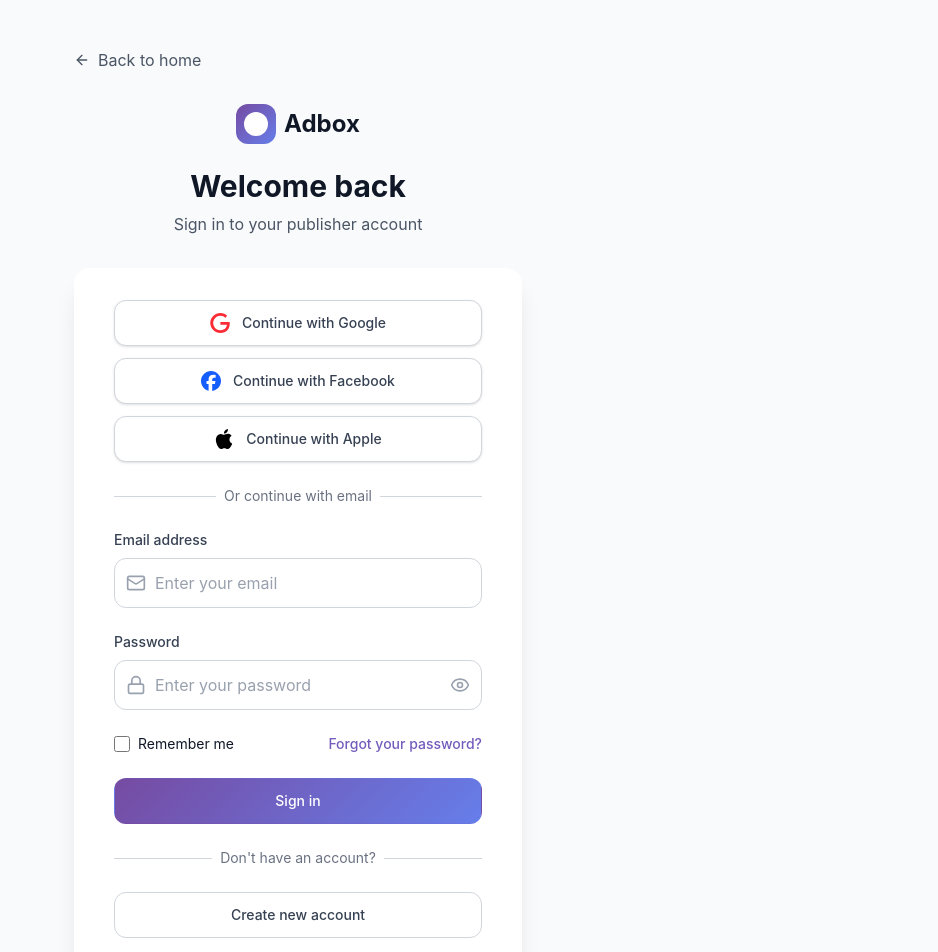
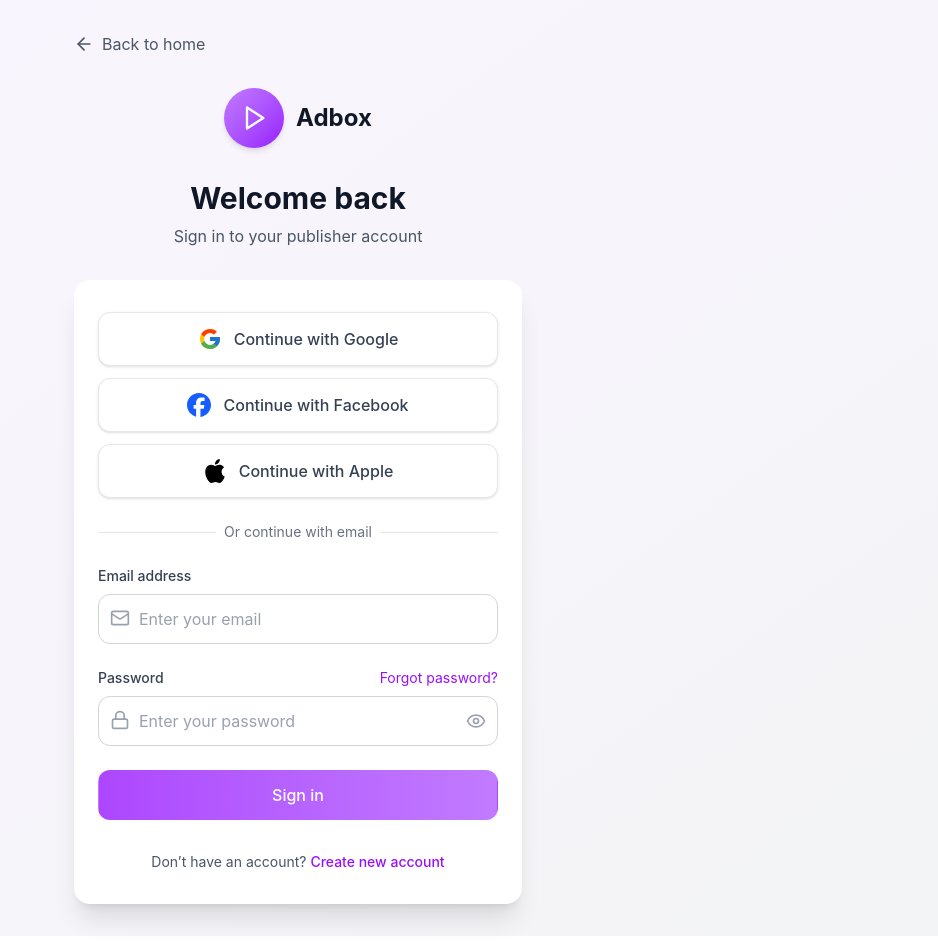
Before and after one commit to adbox-advertisement/adbox-landing, a React (Vite) app: page /signin in a window 1280 px wide. Shown: the top 952 px of the page, without its empty margins (342-1280 px from the left). Built offline with nearby package versions, Linux system fonts and the light colour scheme.

Commit message:
latest mid updates

```diff
--- a/src/helpers/api.service.ts
+++ b/src/helpers/api.service.ts
@@ -1,6 +1,6 @@
 import axios from "axios";
 
-const BASE_URL_V1 = import.meta.env.VITE_BASE_URL;
+export const BASE_URL_V1 = import.meta.env.VITE_BASE_URL;
 import { Storage } from "./local.storage";
 
 const config: any = {
--- a/src/pages/signin.tsx
+++ b/src/pages/signin.tsx
@@ -1,132 +1,147 @@
 import { useState } from "react";
 import { Link } from "wouter";
 import { Eye, EyeOff, Mail, Lock, ArrowLeft } from "lucide-react";
-import { SiGoogle, SiFacebook, SiApple } from "react-icons/si";
+import { SiFacebook, SiApple } from "react-icons/si";
 import { useAuth } from "@/context/authContext";
+import { FcGoogle } from "react-icons/fc";
+import { BASE_URL_V1 } from "@/helpers/api.service";
 
 export default function SignIn() {
   const [showPassword, setShowPassword] = useState(false);
   const { login } = useAuth();
-  // const { login, loading, error } = useAuth();
 
   const [formData, setFormData] = useState({
     email: "",
     password: "",
+    terms: false,
   });
 
   const handleSubmit = (e: React.FormEvent) => {
     e.preventDefault();
-    // Handle sign in logic here
-    console.log("Sign in:", formData);
+
     login(formData.email, formData.password);
   };
 
   const handleSocialSignIn = (provider: string) => {
-    // Handle social sign in logic here
     console.log(`Sign in with ${provider}`);
   };
 
   const handleChange = (e: React.ChangeEvent<HTMLInputElement>) => {
+    const { name, type, checked, value } = e.target;
     setFormData((prev) => ({
       ...prev,
-      [e.target.name]: e.target.value,
+      [name]: type === "checkbox" ? checked : value,
     }));
   };
 
   return (
-    <div className="min-h-screen bg-gray-50 flex flex-col justify-center py-12 sm:px-6 lg:px-8">
+    <div className="min-h-screen bg-gradient-to-br from-purple-50 to-gray-100 flex flex-col justify-center px-4 py-8 sm:px-6 lg:px-8">
       <div className="sm:mx-auto sm:w-full sm:max-w-md">
         {/* Back to home link */}
         <Link
           href="/"
-          className="inline-flex items-center space-x-2 text-gray-600 hover:text-adbox-primary transition-colors mb-8"
+          className="inline-flex items-center space-x-2 text-gray-600 hover:text-purple-600 transition-colors mb-6 sm:mb-8 text-sm sm:text-base"
         >
-          <ArrowLeft className="w-4 h-4" />
+          <ArrowLeft className="w-4 h-4 sm:w-5 sm:h-5" />
           <span>Back to home</span>
         </Link>
 
         {/* Logo */}
-        <div className="flex justify-center mb-6">
-          <div className="flex items-center space-x-2">
-            <div className="w-10 h-10 bg-gradient-primary rounded-xl flex items-center justify-center">
-              <div className="w-6 h-6 bg-white rounded-lg"></div>
+        <div className="flex justify-center mb-6 sm:mb-8">
+          <div className="flex items-center space-x-3">
+            <div className="rounded-full bg-gradient-to-br from-purple-400 to-purple-600 p-3 sm:p-4 flex items-center justify-center shadow-md">
+              <svg
+                xmlns="http://www.w3.org/2000/svg"
+                width="24"
+                height="24"
+                viewBox="0 0 24 24"
+                fill="none"
+                stroke="white"
+                strokeWidth="2"
+                strokeLinecap="round"
+                strokeLinejoin="round"
+                className="w-6 h-6 sm:w-7 sm:h-7"
+              >
+                <polygon points="6 3 20 12 6 21 6 3"></polygon>
+              </svg>
             </div>
-            <span className="font-bold text-2xl text-gray-900">Adbox</span>
+            <span className="font-bold text-xl sm:text-2xl text-gray-900">
+              Adbox
+            </span>
           </div>
         </div>
 
-        <h2 className="text-center text-3xl font-bold text-gray-900 mb-2">
+        <h2 className="text-center text-2xl sm:text-3xl font-bold text-gray-900 mb-2">
           Welcome back
         </h2>
-        <p className="text-center text-gray-600 mb-8">
+        <p className="text-center text-gray-600 mb-6 sm:mb-8 text-sm sm:text-base">
           Sign in to your publisher account
         </p>
       </div>
 
       <div className="sm:mx-auto sm:w-full sm:max-w-md">
-        <div className="bg-white py-8 px-4 shadow-xl rounded-2xl sm:px-10 animate-fade-in-up">
+        <div className="bg-white py-6 px-4 sm:py-8 sm:px-6 shadow-xl rounded-2xl animate-fade-in-up">
           {/* Social Sign In */}
-          <div className="space-y-3 mb-6">
+          <div className="space-y-3 mb-5 sm:mb-6">
             <button
               type="button"
               onClick={() => handleSocialSignIn("Google")}
-              className="w-full flex justify-center items-center px-4 py-3 border border-gray-300 rounded-xl shadow-sm text-sm font-medium text-gray-700 bg-white hover:bg-gray-50 hover:border-gray-400 transition-all duration-300 transform hover:scale-105 hover:shadow-md"
+              className="w-full flex justify-center items-center px-3 py-3 sm:py-3.5 border border-gray-200 rounded-xl shadow-sm text-sm sm:text-base font-medium text-gray-700 bg-white hover:bg-gray-50 hover:border-purple-300 transition-all duration-300 transform hover:scale-[1.02] hover:shadow-md"
             >
-              <SiGoogle className="h-5 w-5 text-red-500 mr-3" />
+              <FcGoogle className="h-5 w-5 sm:h-6 sm:w-6 text-red-500 mr-3" />
               Continue with Google
             </button>
 
             <button
               type="button"
               onClick={() => handleSocialSignIn("Facebook")}
-              className="w-full flex justify-center items-center px-4 py-3 border border-gray-300 rounded-xl shadow-sm text-sm font-medium text-gray-700 bg-white hover:bg-gray-50 hover:border-gray-400 transition-all duration-300 transform hover:scale-105 hover:shadow-md"
+              className="w-full flex justify-center items-center px-3 py-3 sm:py-3.5 border border-gray-200 rounded-xl shadow-sm text-sm sm:text-base font-medium text-gray-700 bg-white hover:bg-gray-50 hover:border-purple-300 transition-all duration-300 transform hover:scale-[1.02] hover:shadow-md"
             >
-              <SiFacebook className="h-5 w-5 text-blue-600 mr-3" />
+              <SiFacebook className="h-5 w-5 sm:h-6 sm:w-6 text-blue-600 mr-3" />
               Continue with Facebook
             </button>
 
             <button
               type="button"
               onClick={() => handleSocialSignIn("Apple")}
-              className="w-full flex justify-center items-center px-4 py-3 border border-gray-300 rounded-xl shadow-sm text-sm font-medium text-gray-700 bg-white hover:bg-gray-50 hover:border-gray-400 transition-all duration-300 transform hover:scale-105 hover:shadow-md"
+              className="w-full flex justify-center items-center px-3 py-3 sm:py-3.5 border border-gray-200 rounded-xl shadow-sm text-sm sm:text-base font-medium text-gray-700 bg-white hover:bg-gray-50 hover:border-purple-300 transition-all duration-300 transform hover:scale-[1.02] hover:shadow-md"
             >
-              <SiApple className="h-5 w-5 text-black mr-3" />
+              <SiApple className="h-5 w-5 sm:h-6 sm:w-6 text-black mr-3" />
               Continue with Apple
             </button>
           </div>
 
           {/* Divider */}
-          <div className="relative mb-6">
+          <div className="relative mb-5 sm:mb-6">
             <div className="absolute inset-0 flex items-center">
-              <div className="w-full border-t border-gray-300" />
+              <div className="w-full border-t border-gray-200" />
             </div>
-            <div className="relative flex justify-center text-sm">
+            <div className="relative flex justify-center text-xs sm:text-sm">
               <span className="px-2 bg-white text-gray-500">
                 Or continue with email
               </span>
             </div>
           </div>
 
-          <form className="space-y-6" onSubmit={handleSubmit}>
+          {/* Form */}
+          <form className="space-y-5 sm:space-y-6" onSubmit={handleSubmit}>
             {/* Email field */}
             <div>
               <label
                 htmlFor="email"
-                className="block text-sm font-medium text-gray-700 mb-2"
+                className="block text-sm font-medium text-gray-700 mb-1.5 sm:mb-2"
               >
                 Email address
               </label>
               <div className="relative">
-                <div className="absolute inset-y-0 left-0 pl-3 flex items-center pointer-events-none">
-                  <Mail className="h-5 w-5 text-gray-400" />
-                </div>
+                <Mail className="absolute left-3 top-3.5 h-5 w-5 text-gray-400" />
                 <input
                   id="email"
                   name="email"
                   type="email"
                   autoComplete="email"
                   required
-                  className="appearance-none block w-full pl-10 pr-3 py-3 border border-gray-300 rounded-xl placeholder-gray-400 focus:outline-none focus:ring-2 focus:ring-adbox-primary focus:border-adbox-primary transition-colors"
+                  className="appearance-none block w-full pl-10 pr-3 py-2.5 sm:py-3 border border-gray-300 rounded-xl placeholder-gray-400 focus:outline-none focus:ring-2 focus:ring-purple-400 focus:border-purple-400 transition-colors text-sm sm:text-base"
                   placeholder="Enter your email"
                   value={formData.email}
                   onChange={handleChange}
@@ -136,23 +151,32 @@ export default function SignIn() {
 
             {/* Password field */}
             <div>
+              <div className="flex items-center justify-between mb-1.5 sm:mb-2">
                 <label
                   htmlFor="password"
-                className="block text-sm font-medium text-gray-700 mb-2"
+                  className="block text-sm font-medium text-gray-700"
                 >
                   Password
                 </label>
+                {/* Forgot password link */}
+                <a
+                  href={`${BASE_URL_V1}/auth/forgot-password`}
+                  target="_blank"
+                  rel="noopener noreferrer"
+                  className="text-xs sm:text-sm text-purple-600 hover:underline"
+                >
+                  Forgot password?
+                </a>
+              </div>
               <div className="relative">
-                <div className="absolute inset-y-0 left-0 pl-3 flex items-center pointer-events-none">
-                  <Lock className="h-5 w-5 text-gray-400" />
-                </div>
+                <Lock className="absolute left-3 top-3.5 h-5 w-5 text-gray-400" />
                 <input
                   id="password"
                   name="password"
                   type={showPassword ? "text" : "password"}
                   autoComplete="current-password"
                   required
-                  className="appearance-none block w-full pl-10 pr-12 py-3 border border-gray-300 rounded-xl placeholder-gray-400 focus:outline-none focus:ring-2 focus:ring-adbox-primary focus:border-adbox-primary transition-colors"
+                  className="appearance-none block w-full pl-10 pr-12 py-2.5 sm:py-3 border border-gray-300 rounded-xl placeholder-gray-400 focus:outline-none focus:ring-2 focus:ring-purple-400 focus:border-purple-400 transition-colors text-sm sm:text-base"
                   placeholder="Enter your password"
                   value={formData.password}
                   onChange={handleChange}
@@ -171,38 +195,11 @@ export default function SignIn() {
               </div>
             </div>
 
-            {/* Remember me and forgot password */}
-            <div className="flex items-center justify-between">
-              <div className="flex items-center">
-                <input
-                  id="remember-me"
-                  name="remember-me"
-                  type="checkbox"
-                  className="h-4 w-4 text-adbox-primary focus:ring-adbox-primary border-gray-300 rounded"
-                />
-                <label
-                  htmlFor="remember-me"
-                  className="ml-2 block text-sm text-gray-900"
-                >
-                  Remember me
-                </label>
-              </div>
-
-              <div className="text-sm">
-                <a
-                  href="#"
-                  className="font-medium text-adbox-primary hover:text-adbox-secondary transition-colors"
-                >
-                  Forgot your password?
-                </a>
-              </div>
-            </div>
-
             {/* Submit button */}
             <div>
               <button
                 type="submit"
-                className="group relative w-full flex justify-center py-3 px-4 border border-transparent text-sm font-medium rounded-xl text-white bg-gradient-primary hover:opacity-90 hover:scale-105 focus:outline-none focus:ring-2 focus:ring-offset-2 focus:ring-adbox-primary transition-all duration-300 transform"
+                className="w-full flex justify-center py-2.5 sm:py-3 px-4 border border-transparent text-sm sm:text-base font-medium rounded-xl text-white bg-gradient-to-r from-purple-500 to-purple-400 hover:opacity-90 hover:scale-[1.02] focus:outline-none focus:ring-2 focus:ring-offset-2 focus:ring-purple-400 transition-all duration-300 transform"
               >
                 Sign in
               </button>
@@ -210,22 +207,11 @@ export default function SignIn() {
           </form>
 
           {/* Sign up link */}
-          <div className="mt-6">
-            <div className="relative">
-              <div className="absolute inset-0 flex items-center">
-                <div className="w-full border-t border-gray-300" />
-              </div>
-              <div className="relative flex justify-center text-sm">
-                <span className="px-2 bg-white text-gray-500">
-                  Don't have an account?
-                </span>
-              </div>
-            </div>
-
-            <div className="mt-6">
+          <div className="mt-6 sm:mt-8 text-center text-xs sm:text-sm text-gray-600">
+            Don’t have an account?{" "}
             <Link
               href="/signup"
-                className="w-full flex justify-center py-3 px-4 border border-gray-300 rounded-xl text-sm font-medium text-gray-700 bg-white hover:bg-gray-50 hover:border-adbox-primary transition-colors"
+              className="font-medium text-purple-600 hover:underline"
             >
               Create new account
             </Link>
@@ -233,6 +219,5 @@ export default function SignIn() {
         </div>
       </div>
     </div>
-    </div>
   );
 }
```
Also changed, not shown: src/pages/home.tsx (+34 -11 lines), 1 other file (tests, documents, lock files or other folders). Lines whose indentation alone changed are shown as unchanged.
